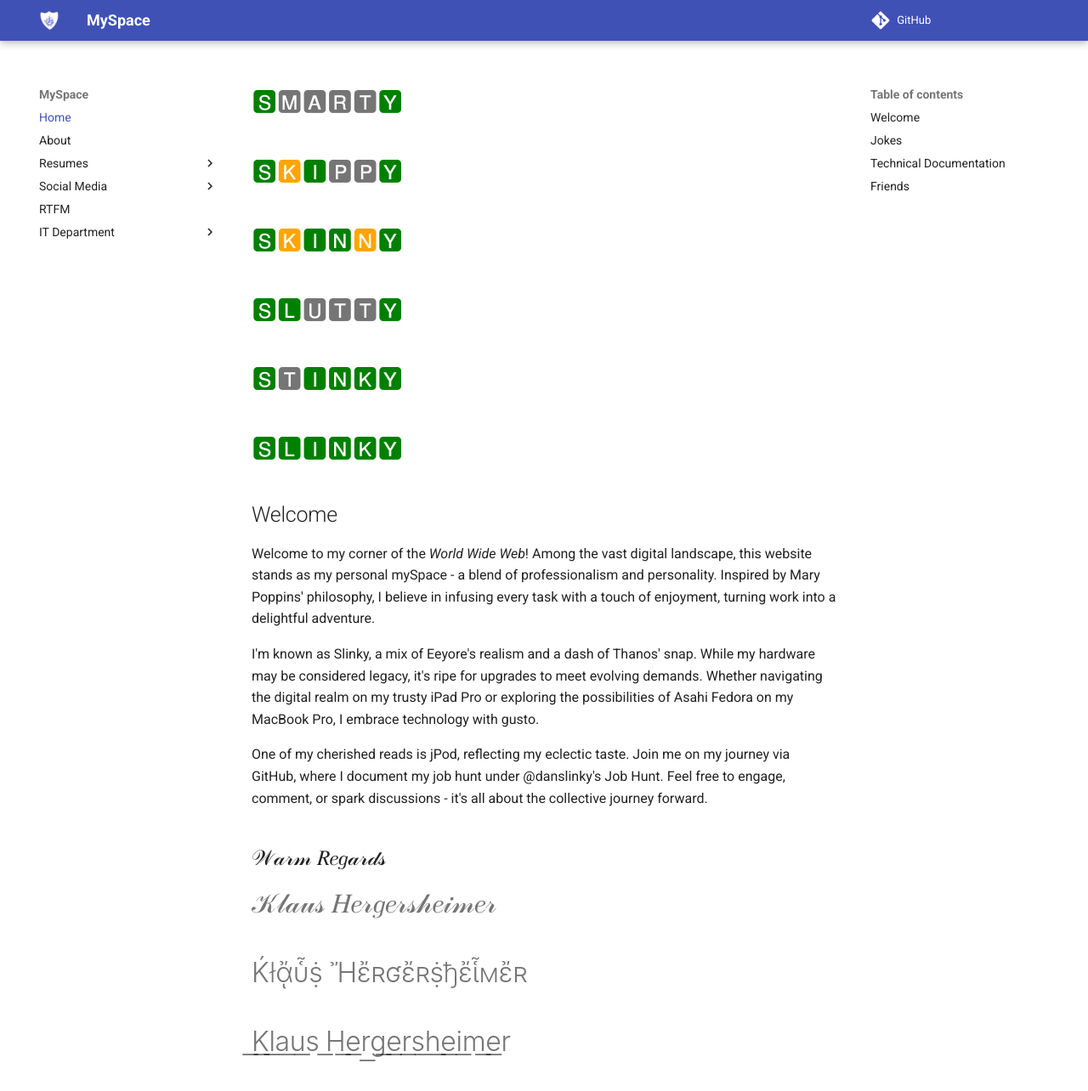
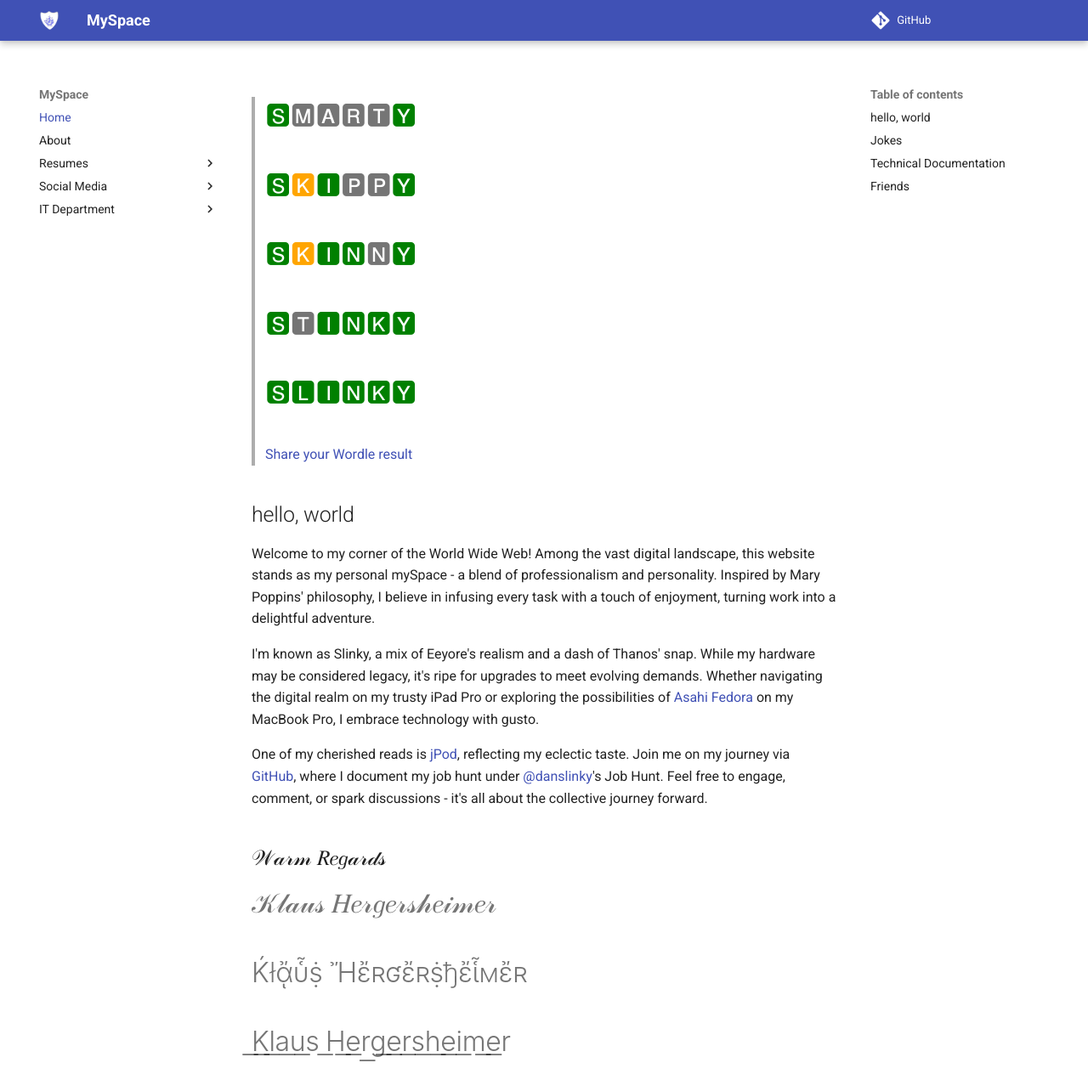
Before and after one commit to danslinky/danslinky.co.uk, an MkDocs documentation site: the page built from docs/index.md, in a window 1280 px wide and 1400 px high, cut to the strip 0-1284 px from the top of the window. Shown: the whole strip at 85% size. Built offline with MkDocs 1.6.1 and Material for MkDocs 9.7.7, drawn with Linux system fonts in a browser that asks for light colours; comment, search, counter and statistics services are not loaded; some of the changed text lies outside the part shown.

Commit message:
fix RTFM

```diff
--- a/docs/index.md
+++ b/docs/index.md
@@ -1,17 +1,20 @@
+<blockquote>
 <h1><span style=color:green>🆂</span>🅼🅰🆁🆃<span style=color:green>🆈</span></h1>
 <h1><span style=color:green>🆂</span><span style=color:orange>🅺</span><span style=color:green>🅸</span>🅿🅿<span style=color:green>🆈</span></h1>
-<h1><span style=color:green>🆂</span><span style=color:orange>🅺</span><span style=color:green>🅸🅽</span><span style=color:orange>🅽</span><span style=color:green>🆈</span></h1>
-<h1><span style=color:green>🆂🅻</span>🆄🆃🆃<span style=color:green>🆈</span></h1>
+<h1><span style=color:green>🆂</span><span style=color:orange>🅺</span><span style=color:green>🅸🅽</span>🅽<span style=color:green>🆈</span></h1>
 <h1><span style=color:green>🆂</span>🆃<span style=color:green>🅸🅽🅺🆈</span></h1>
 <h1><span style=color:green>🆂🅻🅸🅽🅺🆈</span></h1>
+<citation>
+<a href="https://www.nytimes.com/games/wordle/index.html">Share your Wordle result</a>
+</citation>
+</blockquote>
+## hello, world
 
-## Welcome
+Welcome to my corner of the World Wide Web! Among the vast digital landscape, this website stands as my personal mySpace - a blend of professionalism and personality. Inspired by Mary Poppins' philosophy, I believe in infusing every task with a touch of enjoyment, turning work into a delightful adventure.
 
-Welcome to my corner of the _World Wide Web_! Among the vast digital landscape, this website stands as my personal mySpace - a blend of professionalism and personality. Inspired by Mary Poppins' philosophy, I believe in infusing every task with a touch of enjoyment, turning work into a delightful adventure.
+I'm known as Slinky, a mix of Eeyore's realism and a dash of Thanos' snap. While my hardware may be considered legacy, it's ripe for upgrades to meet evolving demands. Whether navigating the digital realm on my trusty iPad Pro or exploring the possibilities of [Asahi Fedora](https://asahilinux.org/) on my MacBook Pro, I embrace technology with gusto.
 
-I'm known as Slinky, a mix of Eeyore's realism and a dash of Thanos' snap. While my hardware may be considered legacy, it's ripe for upgrades to meet evolving demands. Whether navigating the digital realm on my trusty iPad Pro or exploring the possibilities of Asahi Fedora on my MacBook Pro, I embrace technology with gusto.
-
-One of my cherished reads is jPod, reflecting my eclectic taste. Join me on my journey via GitHub, where I document my job hunt under @danslinky's Job Hunt. Feel free to engage, comment, or spark discussions - it's all about the collective journey forward.
+One of my cherished reads is [jPod](jpod.md), reflecting my eclectic taste. Join me on my journey via [GitHub](https://github.com/danslinky), where I document my job hunt under [@danslinky](https://github.com/danslinky)'s Job Hunt. Feel free to engage, comment, or spark discussions - it's all about the collective journey forward.
 
 <h2>𝒲𝒶𝓇𝓂 𝑅𝑒𝑔𝒶𝓇𝒹𝓈</h2>
 <h1>𝒦𝓁𝒶𝓊𝓈 𝐻𝑒𝓇𝑔𝑒𝓇𝓈𝒽𝑒𝒾𝓂𝑒𝓇</h1>
--- a/mkdocs.yml
+++ b/mkdocs.yml
@@ -14,7 +14,6 @@ nav:
     - Emogram: https://instagram.com/danslinky
     - X11: https://twitter.com/danslinky
     - GitHub: https://github.com/danslinky
-  - RTFM: rtfm.md
   - IT Department:
     - SSO: sso.md
     - DNS: dns.md
```
Also changed, not shown: other parts of docs/index.md (+9 -1 lines), docs/css.md (added, +5 -0 lines), docs/dns.md (+2 -0 lines), docs/geo.md (added, +7 -0 lines), docs/misc.md (added, +14 -0 lines), docs/missions.md (added, +3 -0 lines), docs/rtfm.md (deleted, +0 -49 lines), docs/wireguard.md (added).
